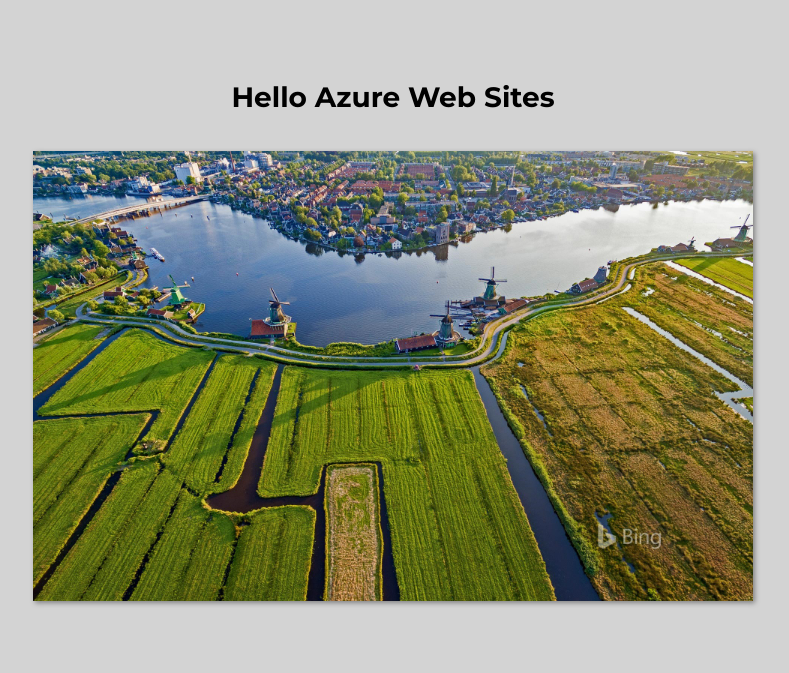
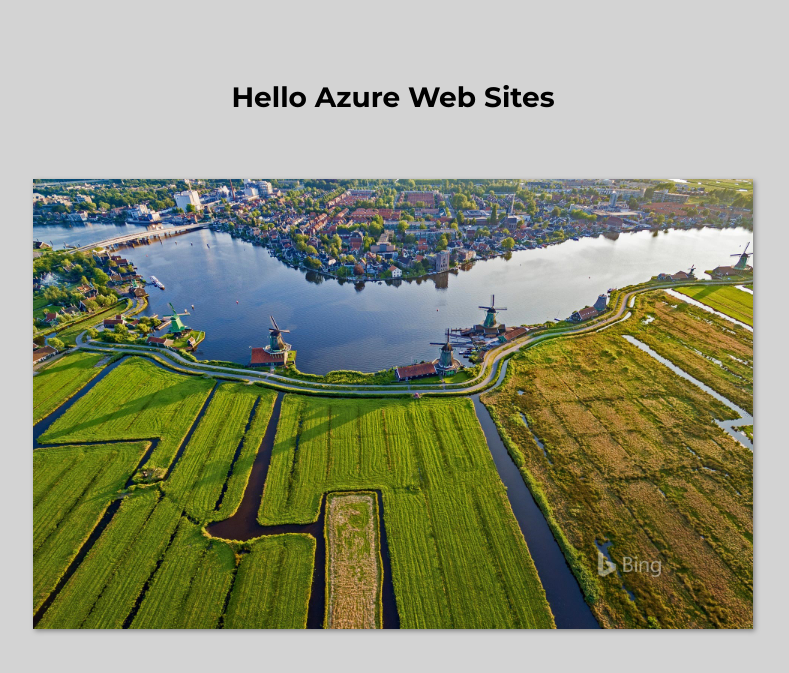
Before and after one commit to hidwatanabe/azure-handson, a PHP site: page / in a window 1280 px wide. Shown: the top 673 px of the page, without its empty margins (303-1092 px from the left). Run offline with PHP 8.4, Linux system fonts and the light colour scheme.

Commit message:
modified

```diff
--- a/zoomimg/index.php
+++ b/zoomimg/index.php
@@ -7,10 +7,10 @@
         <link href="site.css" rel="stylesheet" />
     </head>
     <body style="background-color:#d3d3d3;">
-        <div style="text-align:center">
+        <div style="text-align:center;">
             <h1>Hello Azure Web Sites</h1>
             <br>
-            <img id="bouncingImage" src="./1.jpg" alt="Picture" >
+            <img id="bouncingImage" src="./1.jpg" alt="Picture" style="margin-top:2em;">
         </div>
     </body>
 </html>
```
